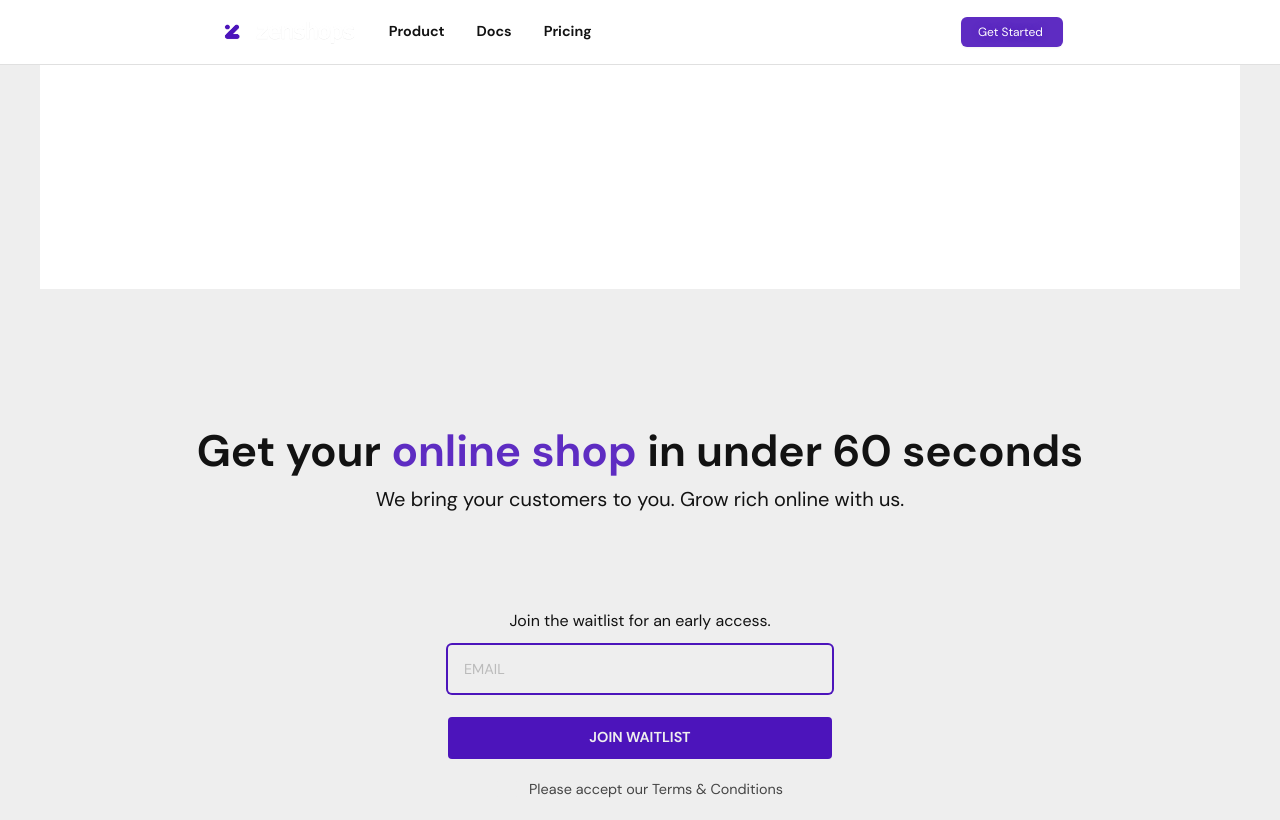
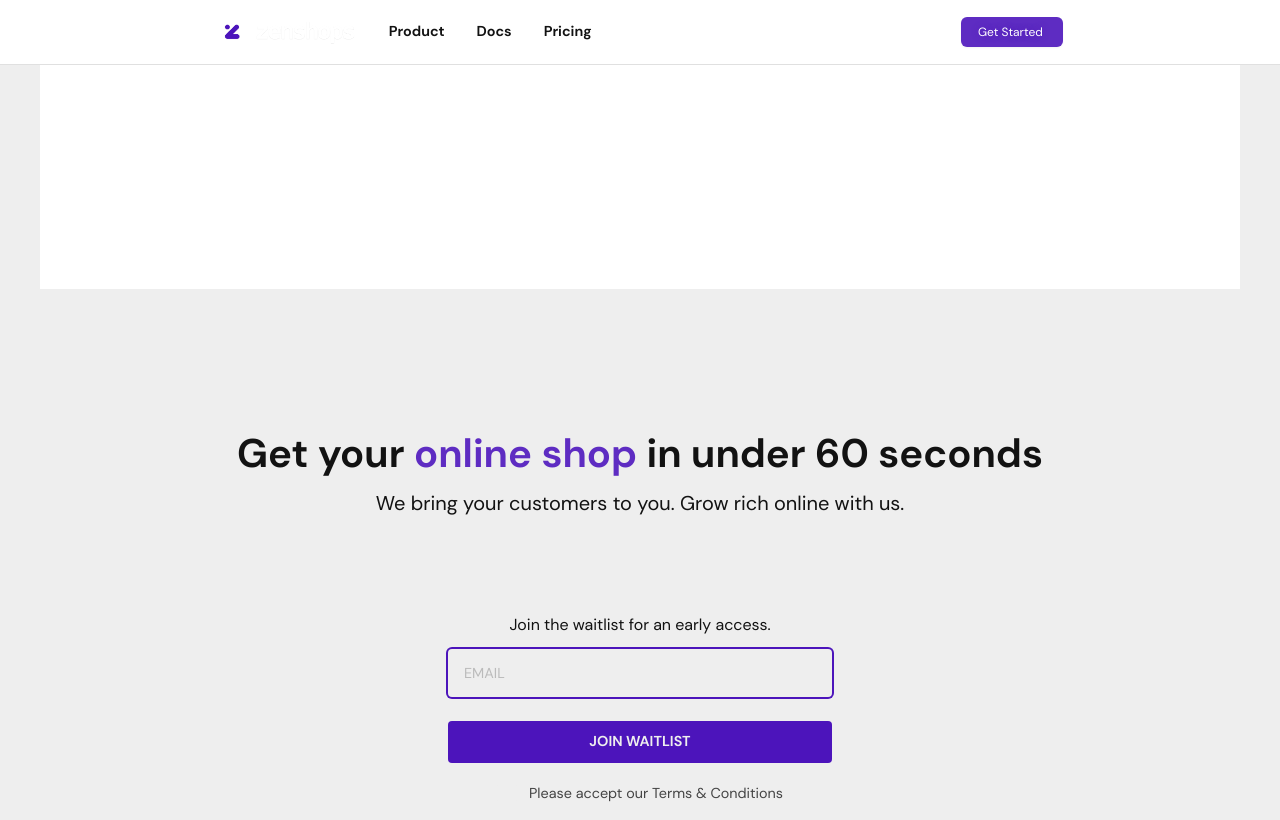
Before and after one commit to Zenshops/website, a Next.js app: page / in a window 1280 px wide. Built offline with nearby package versions, Linux system fonts and the light colour scheme; what @tailwindcss/typography, tailwindcss-filters would draw is missing.

Commit message:
Imports fixed

```diff
--- a/src/components/Hero/Hero.tsx
+++ b/src/components/Hero/Hero.tsx
@@ -21,7 +21,7 @@ export const Hero = () => {
 
     return (
         <SectionContainer className="flex-col m-20 sm:text-center md:text-center">
-            <div className="lg:text-6xl mt-72 font-extrabold sm:text-3xl">
+            <div className="lg:text-5xl mt-72 font-extrabold md:text-4xl sm:text-3xl">
                 Get your <span className="text-brand-700">online shop</span> in under 60 seconds
             </div>
             <div className="lg:text-xl lg:mt-4 sm:mt-4 lg:mb-48 sm:text-lg">
--- a/src/components/ui/Button.tsx
+++ b/src/components/ui/Button.tsx
@@ -48,7 +48,7 @@ const Button = (props: ButtonProps) => {
         <>
             <button
                 className={clsx(
-                    'text-center bg-brand-900 dark:bg-brand-900 text-gray-100 dark:text-gray-100 w-full rounded px-4 py-2.5 border disabled:opacity-60 disabled:bg-gray-500 border-none focus:ring-offset-0 focus:right-0 disabled:bg-opacity-20 hover:bg-brand-800 dark:hover:bg-brand-800 font-bold text-sm',
+                    'text-center bg-brand-900 dark:bg-brand-900 text-gray-100 dark:text-gray-100 w-full rounded px-4 py-2.5 border disabled:opacity-60 disabled:bg-gray-500 border-none focus:ring-offset-0 focus:right-0 disabled:bg-opacity-20 hover:bg-brand-800 dark:hover:bg-brand-800 font-bold text-sm'
                 )}
                 type="submit"
             >
--- a/src/pages/about/about.tsx
+++ b/src/pages/about/about.tsx
@@ -1,7 +1,7 @@
 import Head from 'next/head'
 import DefaultLayout from '~/components/Layout/Default';
 
-export const About = () => {
+const About = () => {
 	return (
 		<>
 			<Head>
@@ -14,3 +14,5 @@ export const About = () => {
 		</>
 	)
 };
+
+export default About;
--- a/src/pages/about/index.tsx
+++ b/src/pages/about/index.tsx
@@ -1,3 +1,3 @@
-import { About } from "./about";
+import About from "./about";
 
 export default About;
--- a/src/pages/pricing/index.tsx
+++ b/src/pages/pricing/index.tsx
@@ -1,3 +1,3 @@
-import { Pricing } from "./pricing";
+import Pricing from "./pricing";
 
 export default Pricing;
--- a/src/pages/pricing/pricing.tsx
+++ b/src/pages/pricing/pricing.tsx
@@ -1,7 +1,7 @@
 import Head from 'next/head'
 import DefaultLayout from '~/components/Layout/Default';
 
-export const Pricing = () => {
+const Pricing: React.FC = () => {
 	return (
 		<>
 			<Head>
@@ -14,3 +14,5 @@ export const Pricing = () => {
 		</>
 	)
 };
+
+export default Pricing;
--- a/src/pages/product/index.tsx
+++ b/src/pages/product/index.tsx
@@ -1,3 +1,3 @@
-import { Product } from "./product";
+import Product from "./product";
 
-export default Product
+export default Product;
--- a/src/pages/product/product.tsx
+++ b/src/pages/product/product.tsx
@@ -1,7 +1,7 @@
 import Head from 'next/head'
 import DefaultLayout from '~/components/Layout/Default';
 
-export const Product = () => {
+const Product: React.FC = () => {
 	return (
 		<>
 			<Head>
@@ -16,3 +16,5 @@ export const Product = () => {
 		</>
 	)
 };
+
+export default Product;
```
